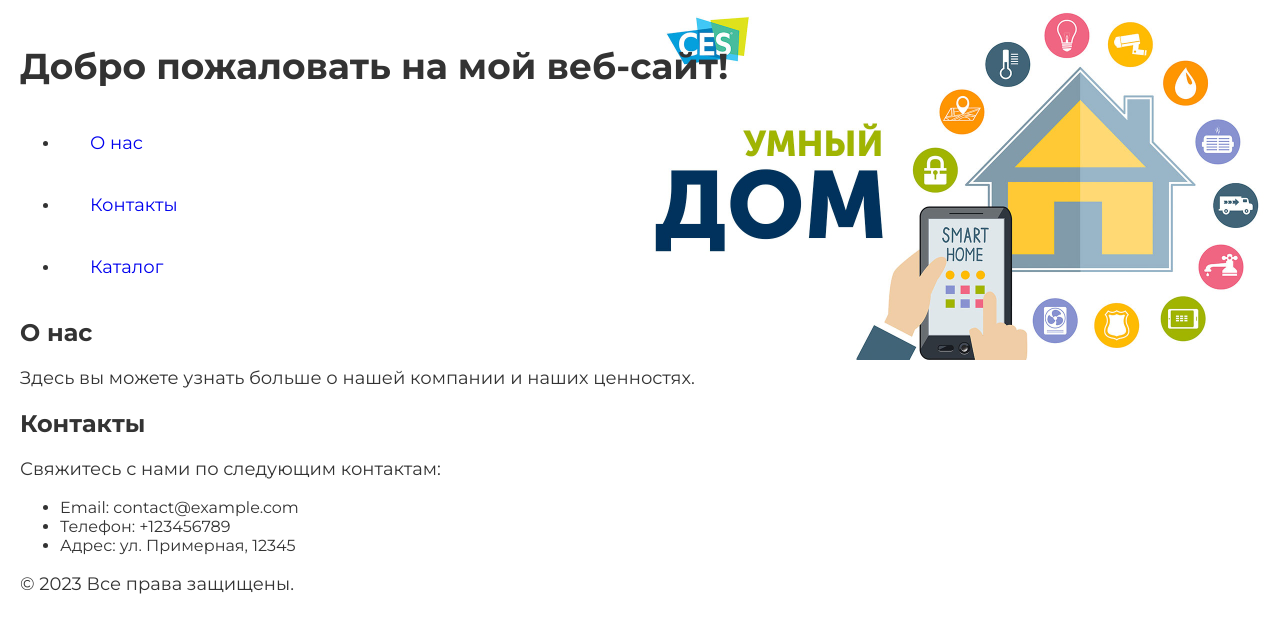
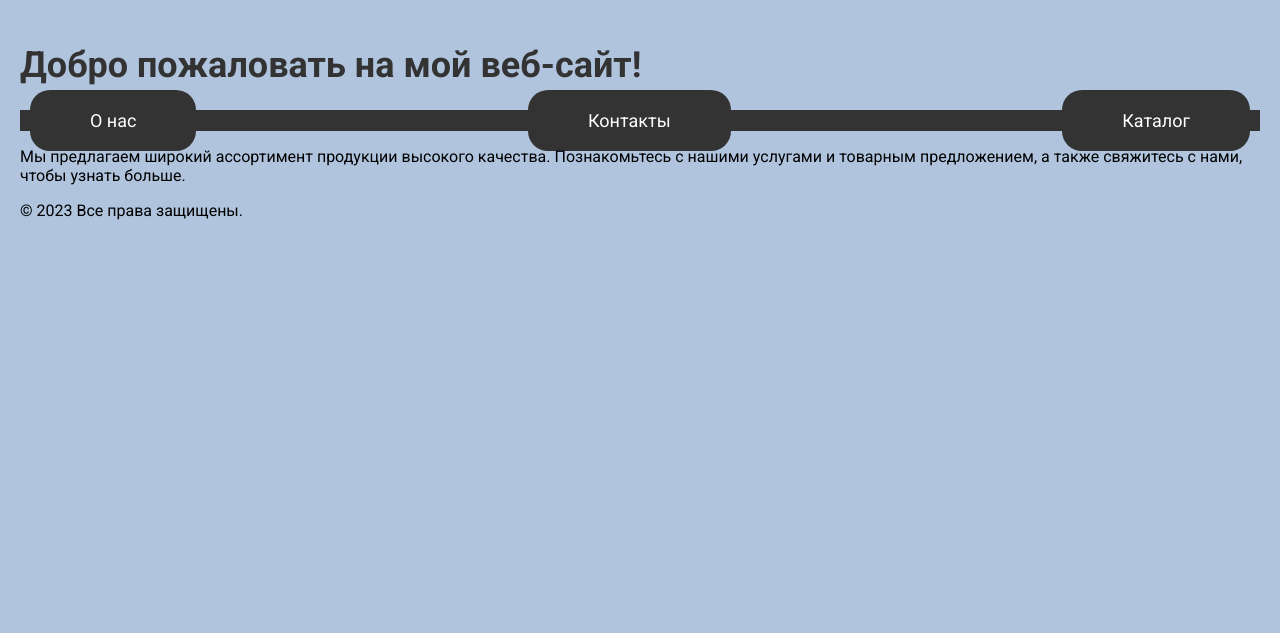
Before and after one commit to krr006/SmartHome, a Django app: page / in a window 1280 px wide. Shown: the top 633 px of the page. Run offline with Django 4.2, Linux system fonts and the light colour scheme.

Commit message:
fix html templates

```diff
--- a/myapp/templates/myapp/about.html
+++ b/myapp/templates/myapp/about.html
@@ -60,7 +60,9 @@
         <img src="{% static 'sm.png' %}" alt="Умный дом" class="about-image">
 
         <!-- Добавляем кнопку перехода на домашнюю страницу -->
+
         <a class="home-link" href="{% url 'home' %}">Перейти на домашнюю страницу</a>
+        <!-- <li class="smooth-transition"><a href="{% url 'home' %}">Перейти на домашнюю страницу</a></li> -->
     </div>
 </body>
 </html>
--- a/myapp/templates/myapp/home.html
+++ b/myapp/templates/myapp/home.html
@@ -4,71 +4,56 @@
     <meta charset="UTF-8">
     <meta name="viewport" content="width=device-width, initial-scale=1.0">
     <title>Домашняя страница</title>
-    <link rel="stylesheet" href="https://fonts.googleapis.com/css?family=Montserrat:400,700&display=swap">
+    <link rel="stylesheet" href="https://fonts.googleapis.com/css?family=Roboto:400,700&display=swap">
     <style>
-        /* {% load static %} */
         body {
-            background-image: url("{% static 'ssa.png' %}");
-            background-size: 50% auto;
-            background-position: right top;
-            background-repeat: no-repeat;
-            background-attachment: fixed;
+            background-color: #B0C4DE;
             padding: 20px;
-            font-family: 'Montserrat', sans-serif;
-            color: #333;
+            font-family: 'Roboto', sans-serif; /* Изменим шрифт на Roboto */
+            color: #000;
             margin: 0;
         }
 
-        .container {
-            max-width: 800px;
-            margin: 0 auto;
-            padding: 20px;
+        nav {
+            background-color: #333;
             text-align: center;
-            background-color: rgba(255, 255, 255, 0.8);
-            border-radius: 10px;
-            box-shadow: 0 0 10px rgba(0, 0, 0, 0.3);
         }
 
-        h1 {
-            font-size: 36px;
-            color: #333;
+        ul {
+            list-style: none;
+            padding: 0;
+            display: flex;
+            justify-content: space-between; /* Распределяем кнопки по всей ширине */
         }
 
-        p {
-            font-size: 18px;
-            color: #333;
+        li {
+            margin: 0;
         }
 
-        .about-image {
-            max-width: 100%;
-            height: auto;
-            margin-top: 20px;
-            border-radius: 10px;
-        }
-
-        /* Плавные переходы для ссылок */
         .smooth-transition a {
-            transition: background-color 0.3s, color 0.3s;
-            display: inline-block;
-            padding: 10px 20px;
+            background-color: #333;
+            color: #fff;
+            padding: 20px 60px; /* Увеличим размер кнопок в два раза (изначально было 20px 30px) */
             border: none;
-            border-radius: 5px;
+            border-radius: 20px;
             text-align: center;
             text-decoration: none;
             font-size: 18px;
             margin: 10px;
             cursor: pointer;
+            transition: background-color 0.3s, color 0.3s;
+            flex: 1; /* Делаем, чтобы кнопки занимали всю доступную ширину */
         }
 
         .smooth-transition a:hover {
-            background-color: #333;
-            color: #fff;
+            background-color: #B0C4DE;
+            color: #333;
         }
     </style>
 </head>
 <body>
     <header>
-        <h1>Добро пожаловать на мой веб-сайт!</h1>
+        <h1 style="font-size: 36px; color: #333;">Добро пожаловать на мой веб-сайт!</h1>
     </header>
 
     <nav>
@@ -78,24 +63,10 @@
             <li class="smooth-transition"><a href="{% url 'catalog' %}">Каталог</a></li>
         </ul>
     </nav>
+    <main>
 
-    <main>
-        <section>
-            <h2>О нас</h2>
-            <p>Здесь вы можете узнать больше о нашей компании и наших ценностях.</p>
-        </section>
-
-        <section>
-            <h2>Контакты</h2>
-            <p>Свяжитесь с нами по следующим контактам:</p>
-            <ul>
-                <li>Email: contact@example.com</li>
-                <li>Телефон: +123456789</li>
-                <li>Адрес: ул. Примерная, 12345</li>
-            </ul>
-        </section>
+        <p>Мы предлагаем широкий ассортимент продукции высокого качества. Познакомьтесь с нашими услугами и товарным предложением, а также свяжитесь с нами, чтобы узнать больше.</p>
     </main>
-
     <footer>
         <p>&copy; 2023 Все права защищены.</p>
     </footer>
```
Also changed, not shown: myapp/templates/myapp/catalog.html (+19 -13 lines), myapp/templates/myapp/contact.html (+4 -8 lines), db.sqlite3, myapp/static/tematic.jpg (added).
